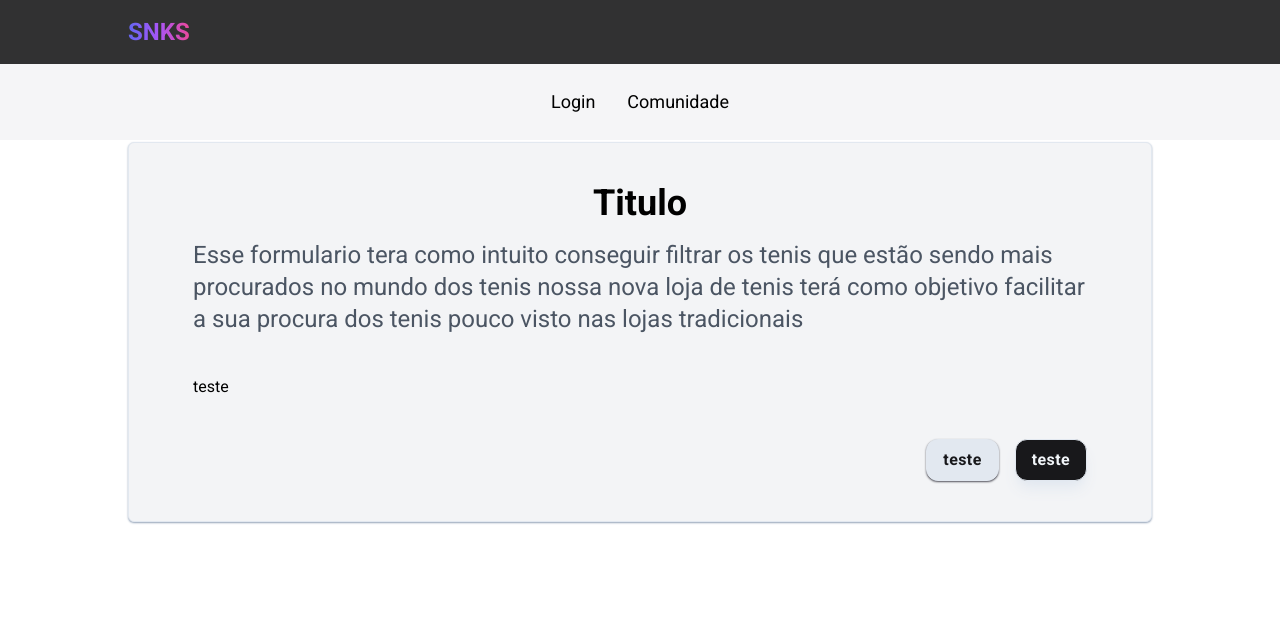
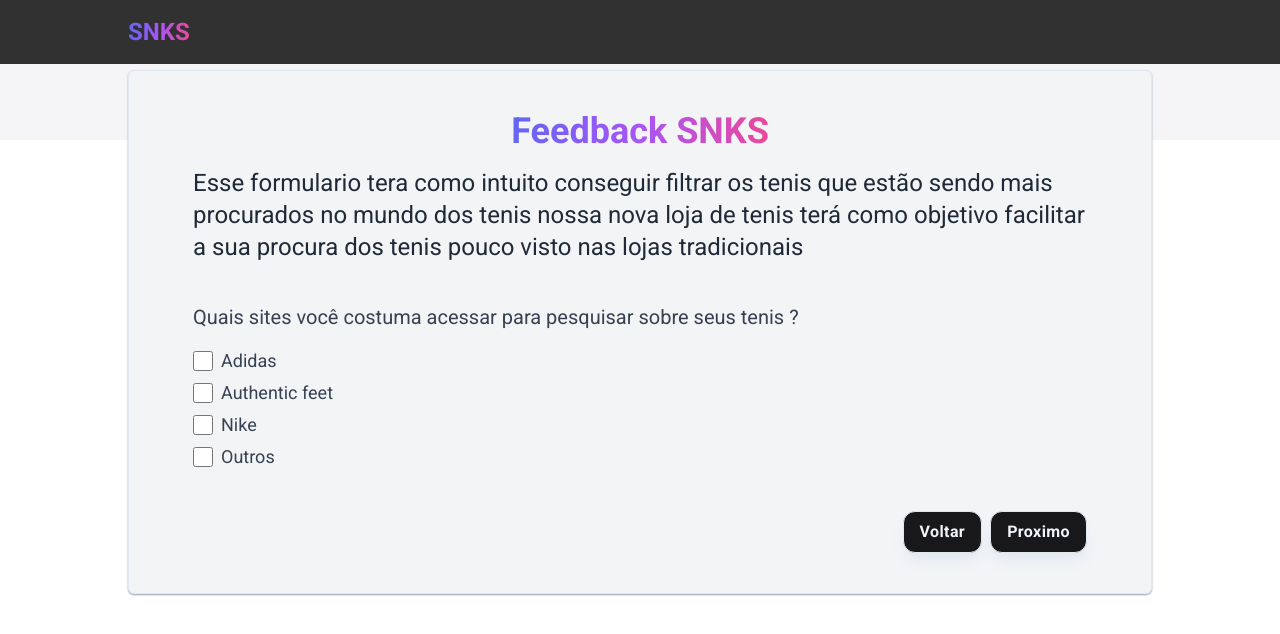
Before and after one commit to victor077/sneakers, a Next.js app in the folder front/: page /questions in a window 1280 px wide. Shown: the top 634 px of the page. Built offline with nearby package versions, Linux system fonts and the light colour scheme.

Commit message:
adicionando logica para as question

```diff
--- /dev/null
+++ b/front/src/app/questions/components/cardQuestion.tsx
@@ -0,0 +1,67 @@
+import { Question, QuestionProps } from "@/app/questions/components/question";
+import Button from "@/components/Button";
+import React, { useState } from "react";
+
+
+interface ListQuestions {
+    list: QuestionProps[]
+}
+const CardQuestion = ({ list }: ListQuestions) => {
+    const [step, setStep] = useState<number>(1)
+    function nextStep() {
+        setStep(step + 1)
+    }
+
+    function backStep() {
+        setStep(step - 1)
+    }
+
+    const lastStep = list.length
+
+
+
+    console.log(lastStep);
+
+
+    return (
+        <div className="w-4/5 bg-gray-100 shadow-sm shadow-slate-400 border rounded-md ">
+            <div className="flex  justify-center py-10 px-16 gap-10 flex-col">
+                <header className="flex gap-4 flex-col items-center">
+                    <p className="md:text-4xl font-semibold bg-gradient-to-r from-indigo-500 via-purple-500 to-pink-500 bg-clip-text text-transparent">Feedback SNKS</p>
+                    <p className="md:text-2xl font-normal text-gray-800">
+                        Esse formulario tera como intuito conseguir filtrar os tenis que
+                        estão sendo mais procurados no mundo dos tenis nossa nova loja de
+                        tenis terá como objetivo facilitar a sua procura dos tenis pouco
+                        visto nas lojas tradicionais
+                    </p>
+                </header>
+                {list.map((value) => (
+                    <>
+                        {value.id == step && (
+                            < Question id={value.id} question={value.question} options={value.options} />
+                        )}
+                    </>
+                ))}
+                <footer className="flex justify-end items-center">
+                    <div className="flex space-x-2">
+                        {step === 1 ? (
+                            <Button disabled onClick={backStep} color="outline">Voltar</Button>
+                        ) : (
+                            <Button onClick={backStep} color="outline">Voltar</Button>
+                        )
+                        }
+                        {
+                            step === lastStep ? (
+                                <Button>Finalizar</Button>
+                            ) : (
+                                <Button onClick={nextStep}>Proximo</Button>
+                            )
+                        }
+                    </div>
+                </footer>
+            </div >
+        </div >
+    );
+};
+
+export default CardQuestion;
--- /dev/null
+++ b/front/src/app/questions/components/question.tsx
@@ -0,0 +1,30 @@
+import Button from "@/components/Button"
+
+export interface QuestionProps {
+    id: number
+    question: string
+    options: string[]
+}
+
+
+export const Question = ({ question, options }: QuestionProps) => {
+    return (
+        <>
+            <div className="space-y-4">
+                {/* Quais sites você costuma acessar para pesquisar sobre seus tenis ? */}
+                <p className="md:text-xl font-normal text-gray-700">{question} </p>
+                <ul className="space-y-1 md:text-lg font-normal text-gray-700 ">
+                    {options.map((optiom) => (
+                        <>
+                            <li className="flex items-center"><input type="checkbox" className="mr-2 h-6 w-[20px] cursor-pointer" />{optiom}</li>
+                        </>
+                    ))}
+                    {/* <li className="flex items-center"><input type="checkbox" className="mr-2 h-6 w-[20px]" />Authentic feet</li> */}
+                    {/* <li className="flex items-center"><input type="checkbox" className="mr-2 h-6 w-[20px]" />Nike</li> */}
+                    {/* <li className="flex items-center"><input type="checkbox" className="mr-2 h-6 w-[20px]" />Outros</li> */}
+                </ul>
+            </div>
+
+        </>
+    )
+}
--- a/front/src/app/questions/page.tsx
+++ b/front/src/app/questions/page.tsx
@@ -1,17 +1,31 @@
 "use client";
 import React from "react";
 
-import Card from "@/components/Card";
-import Button from "@/components/Button";
+import CardQuestion from "./components/cardQuestion";
 
 const Page = () => {
+  const listQuestions = [
+    {
+      id: 1,
+      question: "Quais sites você costuma acessar para pesquisar sobre seus tenis ?",
+      options: ['Adidas', 'Authentic feet', 'Nike', 'Outros']
+    },
+    {
+      id: 2,
+      question: "Pergunta dois ?",
+      options: ['Adidas', 'Authentic feet', 'Nike', 'Outros']
+    },
+    {
+      id: 3,
+      question: "Pergunta três",
+      options: ['Adidas', 'Authentic feet', 'Nike', 'Outros']
+    },
+  ]
   return (
     <div className=" h-96 flex items-center justify-center">
-      <Card
-        body={"teste"}
-        firstButton={<Button variant="primary">teste</Button>}
-        lastButton={<Button variant="secondary">teste</Button>}
-      ></Card>
+      <CardQuestion
+        list={listQuestions}
+      />
     </div>
   );
 };
```
